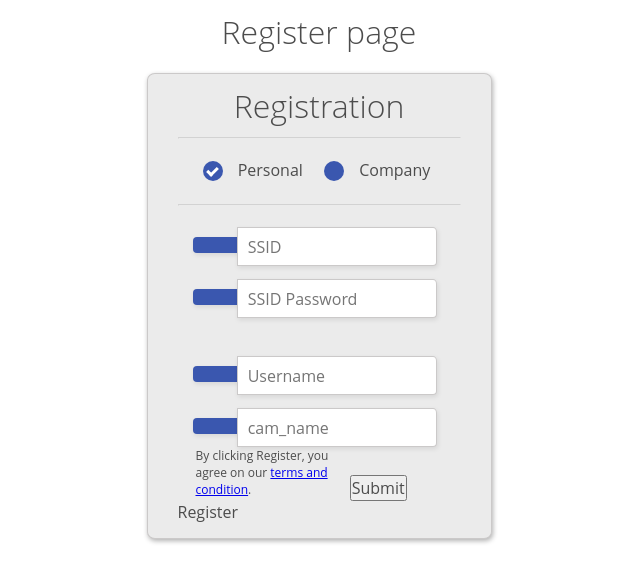
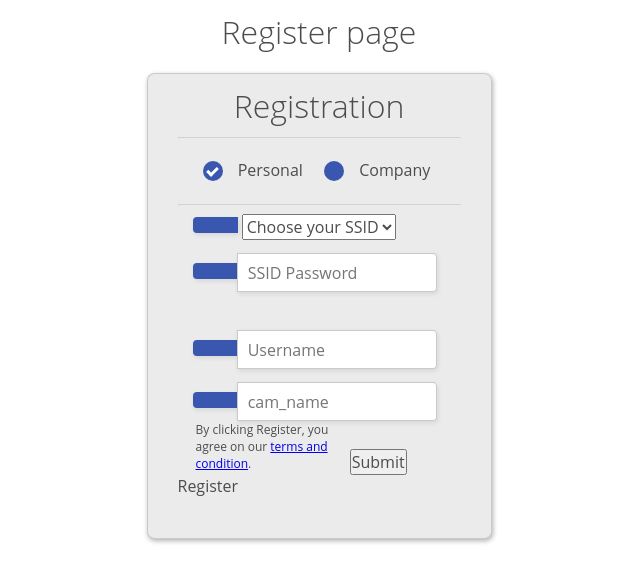
Before and after one commit to Genesist26/project_fr, a Python web app: template dev12/templates/index.html in a window 1280 px wide. Shown: the top 579 px of the page, without its empty margins (321-961 px from the left). Run offline with Jinja, Linux system fonts and the light colour scheme; the template is opened without the code that fills it: most values are stand-ins (such as "Sample title", 1, 10 or a date in 2020).

Commit message:
edit index.html

```diff
--- a/dev12/templates/index.html
+++ b/dev12/templates/index.html
@@ -17,14 +17,14 @@
             <label for="radioTwo" class="radio">Company</label>
         </div>
         <hr>
-        <label id="icon" for="name"><i class="icon-envelope "></i></label>
-<!--        <select name="ssid" required>-->
-<!--            <option selected disabled>Choose your SSID</option>-->
-<!--            {% for each in dropdown_list %}-->
-<!--            <option value="{{each}}">{{each}}</option>-->
-<!--            {% endfor %}-->
-<!--        </select><br>-->
-        <input type="text" name="ssid" id="ssid" placeholder="SSID" required/>
+        <label id="icon" for="ssid"><i class="icon-envelope "></i></label>
+        <select name="ssid" required>
+            <option selected disabled>Choose your SSID</option>
+            {% for each in dropdown_list %}
+            <option value="{{each}}">{{each}}</option>
+            {% endfor %}
+        </select><br>
+        <!--        <input type="text" name="ssid" id="ssid" placeholder="SSID" required/>-->
         <label id="icon" for="ssidpsk"><i class="icon-user"></i></label>
         <input type="password" name="ssidpsk" id="ssidpsk" placeholder="SSID Password" required/>
         <label id="icon" for="owner"><i class="icon-shield"></i></label>
@@ -34,7 +34,7 @@
 
         <p>By clicking Register, you agree on our <a href="#">terms and condition</a>.</p>
         <input type="submit" value="Submit" class="button">Register
-<!--        <a href="/connect" methods="post" type="submit" class="button">Register</a>-->
+        <!--        <a href="/connect" methods="post" type="submit" class="button">Register</a>-->
     </form>
 </div>
 
```
Also changed, not shown: 1 other file.
